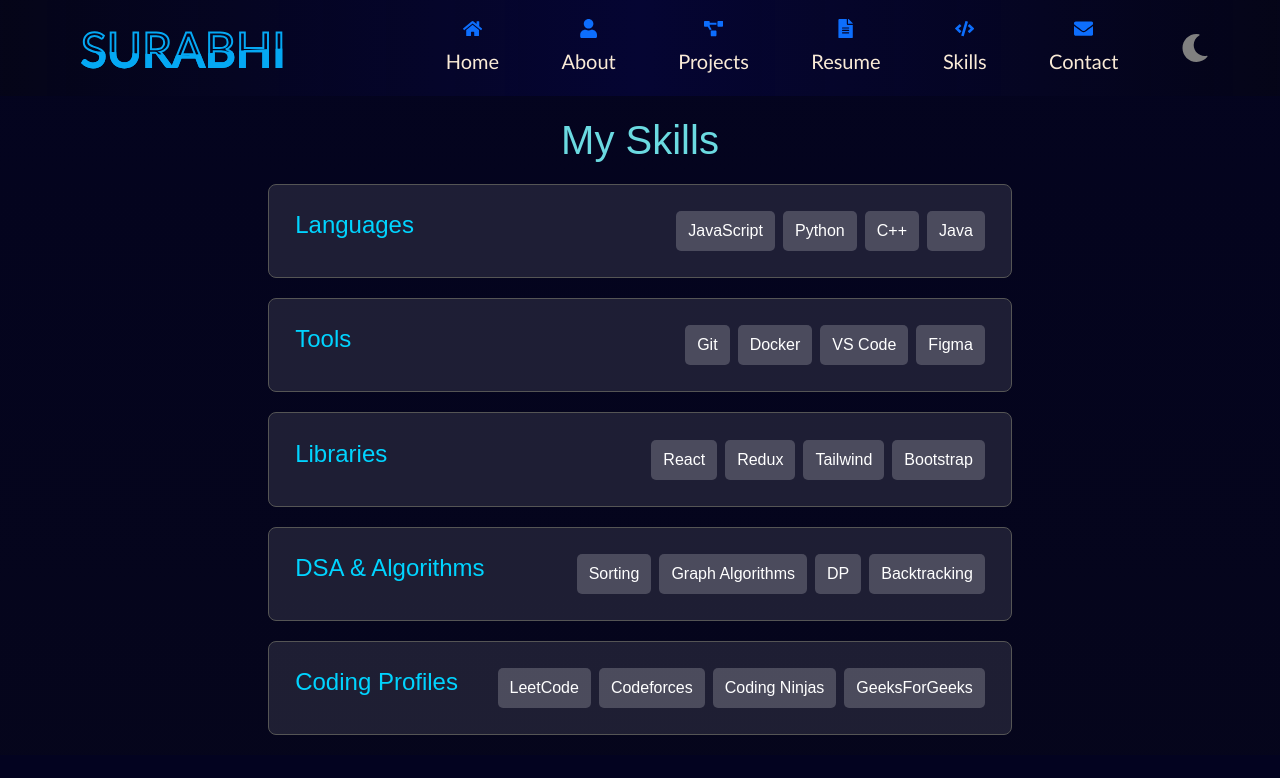
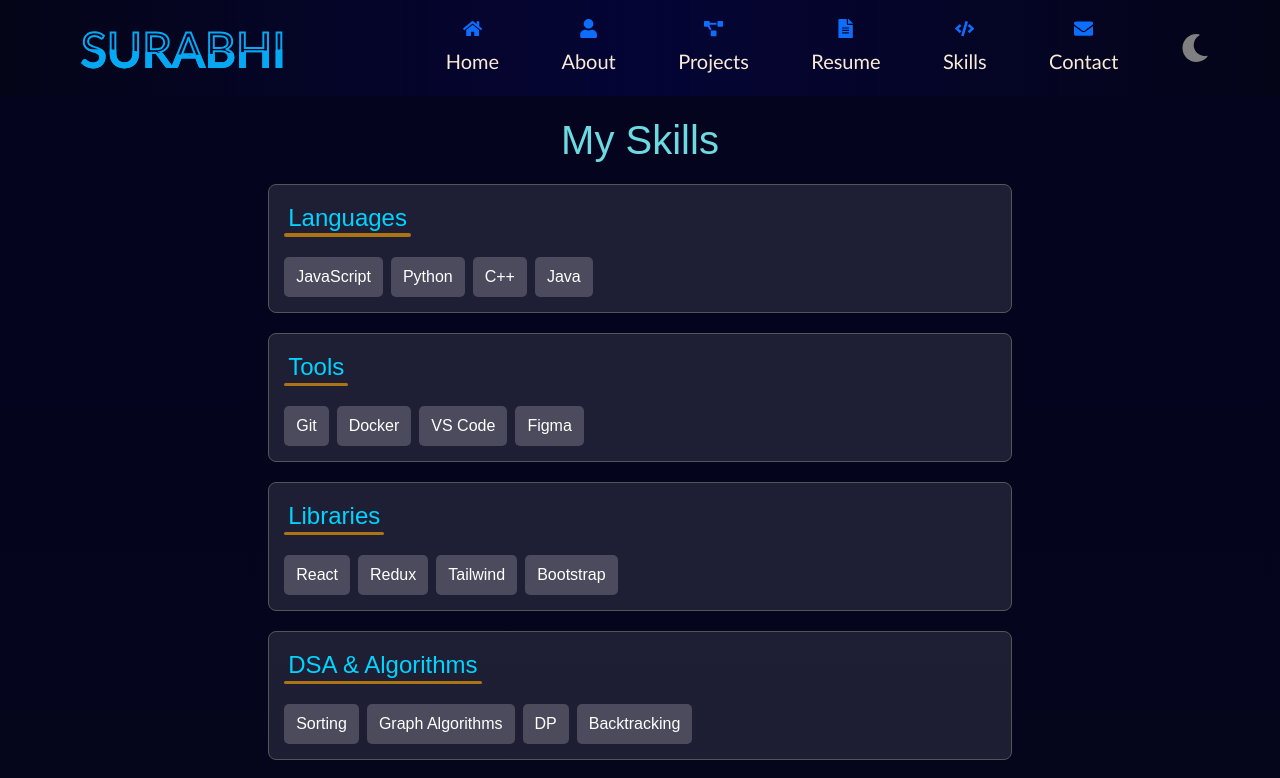
Before and after one commit to ThisIsSurabhiSinha/portfolio, a React (Create React App) app: page /skills in a window 1280 px wide. Shown: the top 778 px of the page. Built offline with nearby package versions, Linux system fonts and the light colour scheme.

Commit message:
improves skill.jsx layout

```diff
--- a/src/Components/Project.jsx
+++ b/src/Components/Project.jsx
@@ -82,7 +82,6 @@ import "../Css/Projects.css";
 import { Slide } from "react-reveal";
 import projects from "../utilities/projectList";
 
-// Helper function to parse query parameters
 const useQuery = () => {
   return new URLSearchParams(useLocation().search);
 };
@@ -96,11 +95,10 @@ const Project = () => {
   );
 
   useEffect(() => {
-    // Update the URL whenever the selected category changes
     navigate(`?category=${selectedCategory}`);
   }, [selectedCategory, navigate]);
 
-  // Filter projects based on the selected category
+
   const filteredProjects =
     selectedCategory === "All"
       ? projects
@@ -111,7 +109,6 @@ const Project = () => {
       <div style={{ backgroundColor: "#070719", color: "white", padding: "50px" }}>
         <h1 style={{ textAlign: "center", color: "#58a6ff" }}>My Projects</h1>
 
-        {/* Sub Navbar for Categories */}
         <div className="category-navbar">
           {["All", "Fullstack", "Frontend", "Backend"].map((category) => (
             <button
@@ -126,7 +123,6 @@ const Project = () => {
           ))}
         </div>
 
-        {/* Display Filtered Projects */}
         <div className="display-projects">
           {filteredProjects.map((project, index) => (
             <ProjectCard key={index} project={project} />
--- a/src/Components/ProjectCard.jsx
+++ b/src/Components/ProjectCard.jsx
@@ -1,13 +1,15 @@
 import React from "react";
 import "../Css/ProjectCard.css";
+import placeholder  from "../assests/placeholder.jpeg"
 
 const ProjectCard = ({ project }) => {
   return (
     <div className="project-card">
       <div className="card-inner">
+
         {/* Front Side */}
         <div className="card-front">
-          <img src={project.image} alt={`${project.name} preview`} />
+          <img src={placeholder } alt={`${project.name} preview`} />
           <h2>{project.name}</h2>
         </div>
 
--- a/src/Components/Skills.jsx
+++ b/src/Components/Skills.jsx
@@ -7,8 +7,14 @@ const Skills = () => {
     { title: "Languages", items: ["JavaScript", "Python", "C++", "Java"] },
     { title: "Tools", items: ["Git", "Docker", "VS Code", "Figma"] },
     { title: "Libraries", items: ["React", "Redux", "Tailwind", "Bootstrap"] },
-    { title: "DSA & Algorithms", items: ["Sorting", "Graph Algorithms", "DP", "Backtracking"] },
-    { title: "Coding Profiles", items: ["LeetCode", "Codeforces", "Coding Ninjas", "GeeksForGeeks"] },
+    {
+      title: "DSA & Algorithms",
+      items: ["Sorting", "Graph Algorithms", "DP", "Backtracking"],
+    },
+    {
+      title: "Coding Profiles",
+      items: ["LeetCode", "Codeforces", "Coding Ninjas", "GeeksForGeeks"],
+    },
   ];
 
   // Trail animation for rows
@@ -32,7 +38,6 @@ const Skills = () => {
       <div className="skills-content">
         {trail.map((animation, index) => (
           <animated.div key={index} style={animation} className="skill-row">
-
             <div className="skill-items">
               <h3>{rows[index].title}</h3>
               <div className="skill-item-place">
--- a/src/Css/Navbar.css
+++ b/src/Css/Navbar.css
@@ -69,7 +69,7 @@
   background: linear-gradient(
     to right,
     rgba(2, 2, 24, 0.4),
-    rgba(5, 5, 57, 0.8),
+    rgba(5, 5, 57,0.9),
     rgba(2, 2, 24, 0.4)
   );
   display: grid;
--- a/src/Css/ProjectCard.css
+++ b/src/Css/ProjectCard.css
@@ -40,6 +40,7 @@
     align-items: center;
     justify-content: center;
     text-align: center;
+    gap:1rem;
   }
 
   .card-front img {
--- a/src/Css/Skills.css
+++ b/src/Css/Skills.css
@@ -1,4 +1,4 @@
-.skills-container {
+/* .skills-container {
     padding: 20px;
     text-align: center;
     background: linear-gradient(to bottom, rgba(3, 3, 32, 0.8), rgba(3, 3, 32, 0.4));
@@ -37,7 +37,6 @@
     margin-bottom: 10px;
     color: #00d4ff;
     word-wrap: break-word;
-    /* margin-left: 0; */
   }
 
   .skill-items {
@@ -72,3 +71,142 @@
     color: #000;
     transform: scale(1.1);
   }
+   */
+
+   .skills-container {
+    padding: 20px;
+    text-align: center;
+    background: linear-gradient(to bottom, rgba(3, 3, 32, 0.8), rgba(3, 3, 32, 0.4));
+    color: white;
+    font-family: Arial, sans-serif;
+}
+
+.skills-container h2 {
+    font-size: 2.5rem;
+    margin-bottom: 20px;
+    color: #6bdae1;
+}
+
+.skills-content {
+    display: flex;
+    flex-direction: column;
+    justify-content: space-around;
+    align-items: center;
+    gap: 20px;
+}
+
+.skill-row {
+    width: 60%;
+    display: flex;
+    flex-direction: column;
+    justify-content: center;
+    align-items: center;
+    border: 1px solid #555;
+    padding: 0.25rem;
+    border-radius: 8px;
+    min-width: 60%;
+    background: rgba(255, 255, 255, 0.1);
+}
+
+.skill-row h3 {
+    font-size: 1.5rem;
+    margin-bottom: 10px;
+    color: #00d4ff;
+    word-wrap: break-word;
+    border-radius: 10px;
+    position: relative;
+    width: max-content;
+    padding: 0.25rem;
+
+}
+.skill-row h3::after{
+  content: "";
+  position: absolute;
+  border-radius: 2px;
+  bottom: 0;
+  left: 0;
+  height: 0.2rem;
+  background-color: rgba(255, 166, 0, 0.63);
+  width: 100%;
+  transition: width 0.5s ease-out;
+
+}
+
+.skill-items {
+    display: flex;
+    gap: 10px;
+    flex-wrap: wrap;
+    width: 100%;
+    padding: 0.7rem;
+    justify-content: space-between;
+    flex-direction: column;
+}
+
+.skill-item-place {
+    display: flex;
+    flex-direction: row;
+    gap: 0.5rem;
+    flex-wrap: wrap;
+    width:80%;
+    height: auto;
+    /* justify-content: center;
+    align-items: center; */
+}
+
+.skill-item {
+    background: rgba(255, 255, 255, 0.2);
+    padding: 8px 12px;
+    border-radius: 5px;
+    font-size: 1rem;
+    color: #fff;
+    transition: all 0.3s ease;
+}
+
+.skill-item:hover {
+    background: rgba(255, 166, 0, 0.715);
+    color: #000;
+    transform: scale(1.1);
+}
+
+/* Media Queries for Smaller Screens */
+@media (max-width: 1200px) {
+    .skills-container h2 {
+        font-size: 2rem; /* Reduce heading size */
+    }
+
+    .skill-row h3 {
+        font-size: 1.25rem; /* Reduce skill-row title size */
+    }
+
+    .skill-item {
+        font-size: 0.9rem; /* Reduce skill-item font size */
+    }
+}
+
+@media (max-width: 768px) {
+    .skills-container h2 {
+        font-size: 1.75rem;
+    }
+
+    .skill-row h3 {
+        font-size: 1rem;
+    }
+
+    .skill-item {
+        font-size: 0.85rem;
+    }
+}
+
+@media (max-width: 480px) {
+    .skills-container h2 {
+        font-size: 1.5rem;
+    }
+
+    .skill-row h3 {
+        font-size: 0.9rem;
+    }
+
+    .skill-item {
+        font-size: 0.75rem;
+    }
+}
--- a/src/index.css
+++ b/src/index.css
@@ -11,6 +11,19 @@ body {
   font-family: 'Roboto', sans-serif;
 }
 
+.light-mode{
+  --bg-color: #ffffff;
+  --text-color: #4d4d4d;
+  --primary-color: #0056a6;
+  --secondary-color: rgb(80, 200, 190);
+  --highlight-color: #ff7f00;
+  --light-gray: #f5f5f5;
+  --accent-color: #005f9f;
+  --accent-color-transparent: #005f9f80;
+  --background-transparent: #f5f5f580;
+}
+
+
 /* :root {
   --background-color: #ffffff;
   --text-color: #333333;
@@ -19,14 +32,19 @@ body {
   --border-color: #e0e0e0;
 }
 
-/* Dark mode */
-/* .dark-mode {
-  --background-color: #1E1E2E;
-  --text-color: #E4E4E4;
-  --primary-color: #82AAFF;
-  --secondary-color: #C3E88D;
-  --border-color: #44475A;
-}  */
+/* default drak mode */
+:root {
+  --bg-color: #070719;
+  --text-color: #e4e4e4;
+  --primary-color: #05a8f3;
+  --secondary-color: rgb(53, 159, 150);
+  --highlight-color: orange;
+  --light-gray: #e4e4e4;
+  --accent-color: #58a6ff;
+  --accent-color-transparent: #58a6ff90;
+  --background-transparent: #01013197;
+}
+
 
 a {
   text-decoration: none !important;
--- a/src/utilities/projectList.js
+++ b/src/utilities/projectList.js
@@ -2,16 +2,16 @@
 const projects = [
     {
       name: "Portfolio Website",
-      image: "avatar.png", // Replace with your image path
-      technologies: "React, CSS, JavaScript",
+      image: "../assests/placeholder.jpeg",
+      technologies: "Html, React, CSS, JavaScript , ",
       description: "A personal portfolio website to showcase my projects and skill",
       deployed: "https://your-portfolio-link.com",
       category: "Frontend",
     },
     {
       name: "Pizza App",
-      image: "../assests/placeholder.jpeg", // Replace with your image path
-      technologies: "Django, Bootstrap, REST APIs",
+      image: "../assests/placeholder.jpeg",
+      technologies: "Html, CSS, Javascript, Django, Bootstrap, REST APIs, Jquery, ",
       description: "A pizza ordering platform with order tracking and history.",
       github: "../assests/placeholder.jpeg",
       deployed: "https://your-pizza-app-link.com",
```
Lines whose indentation alone changed are shown as unchanged.
